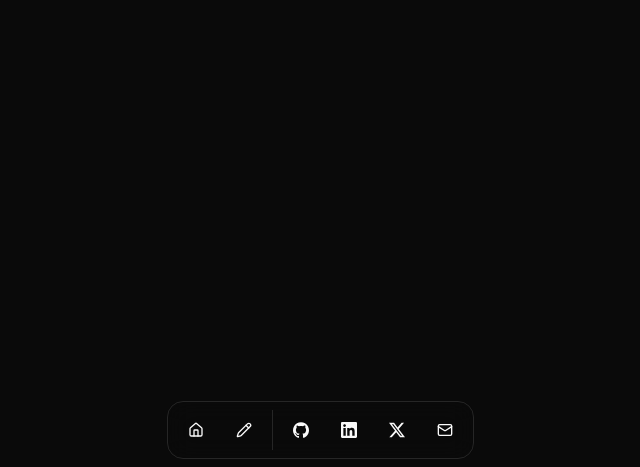
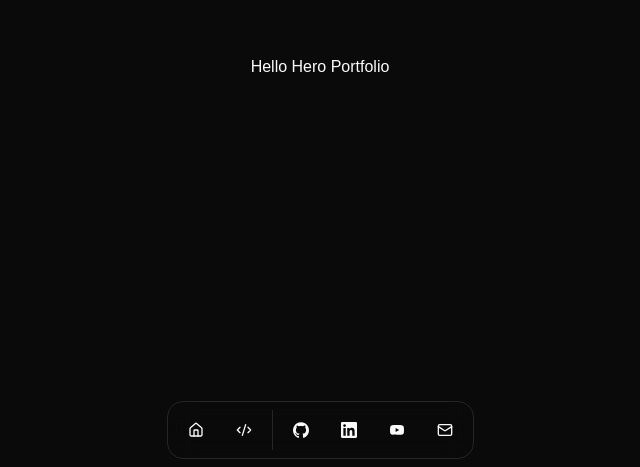
Before and after one commit to guisilva10/nextjsday-aula-01, a Next.js app: page / in a window 1280 px wide. Shown: the part 333-800 px from the top of the page, without its empty margins (320-960 px from the left). Built offline with nearby package versions, Linux system fonts and the light colour scheme.

Commit message:
feat: add hero component

```diff
--- a/src/app/_components/header.tsx
+++ b/src/app/_components/header.tsx
@@ -1,6 +1,6 @@
 "use client";
 
-import { CalendarIcon, HomeIcon, MailIcon, PencilIcon } from "lucide-react";
+import { CalendarIcon, CodeXmlIcon, HomeIcon, MailIcon } from "lucide-react";
 import Link from "next/link";
 import React from "react";
 
@@ -64,24 +64,24 @@ const Icons = {
 const DATA = {
   navbar: [
     { href: "#", icon: HomeIcon, label: "Home" },
-    { href: "#projects", icon: PencilIcon, label: "Projetos" },
+    { href: "#projects", icon: CodeXmlIcon, label: "Projetos" },
   ],
   contact: {
     social: {
       GitHub: {
         name: "GitHub",
-        url: "#",
+        url: "https://github.com/guisilva10",
         icon: Icons.github,
       },
       LinkedIn: {
         name: "LinkedIn",
-        url: "#",
+        url: "https://www.linkedin.com/in/guilherme-willem-24a816232/",
         icon: Icons.linkedin,
       },
       X: {
-        name: "X",
-        url: "#",
-        icon: Icons.x,
+        name: "Youtube",
+        url: "https://www.youtube.com/channel/UCLPB6ZHTzFmMXV9ENklJVMA/",
+        icon: Icons.youtube,
       },
       email: {
         name: "Send Email",
@@ -94,7 +94,7 @@ const DATA = {
 
 export function Header() {
   return (
-    <div className="absolute bottom-2 left-0 right-0 ">
+    <div className="fixed bottom-2 left-0 right-0 ">
       <div className="flex flex-col items-center justify-center">
         <TooltipProvider>
           <Dock direction="middle">
--- /dev/null
+++ b/src/app/_components/hero.tsx
@@ -0,0 +1,5 @@
+const HeroHome = () => {
+  return <div>Hello Hero Portfolio</div>;
+};
+
+export default HeroHome;
--- a/src/app/page.tsx
+++ b/src/app/page.tsx
@@ -1,9 +1,11 @@
 import { Header } from "./_components/header";
+import HeroHome from "./_components/hero";
 
 export default function Home() {
   return (
     <div className="flex items-center justify-center h-screen">
       <Header />
+      <HeroHome />
     </div>
   );
 }
```
